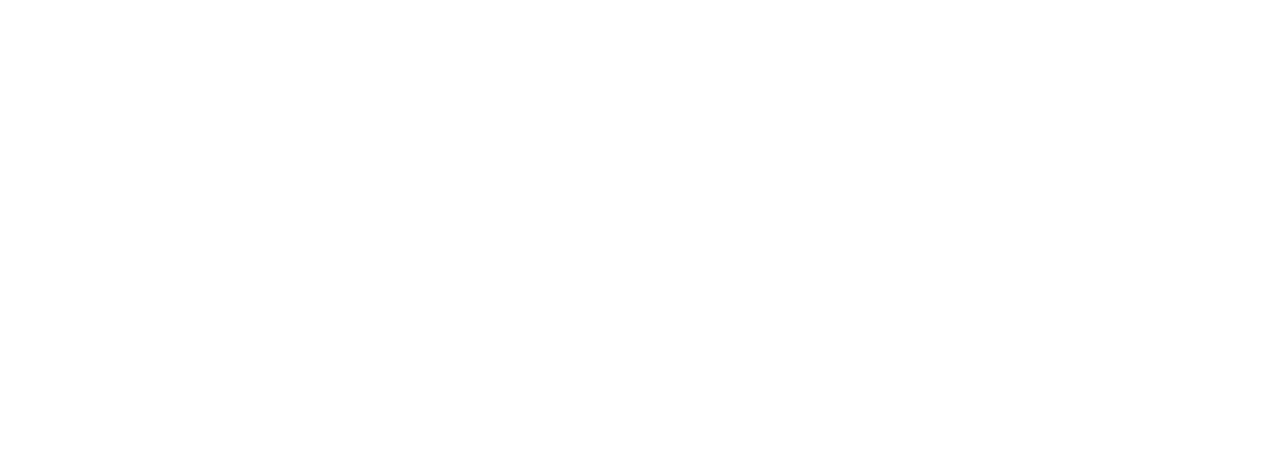
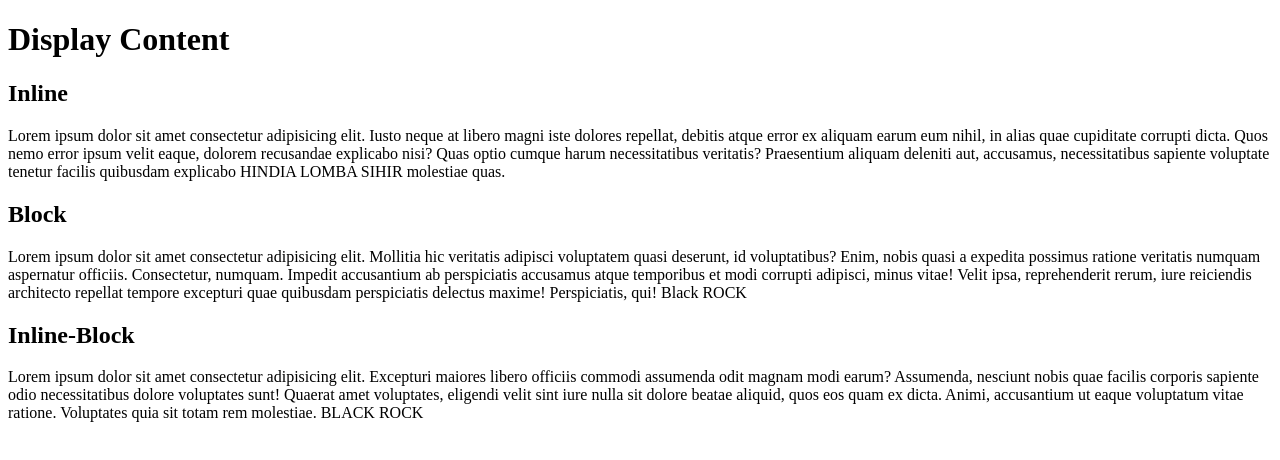
Before and after one commit to GilangPradnyana/display-model, a plain HTML site: page index.html in a window 1280 px wide. Drawn offline with Linux system fonts and the light colour scheme; a web font is replaced by a local one.

Commit message:
menambahkan styles header dan mengubah beberapa data index.html

```diff
--- a/css/styles.css
+++ b/css/styles.css
@@ -0,0 +1,3 @@
+/* FONT */
+@import url('https://fonts.googleapis.com/css2?family=Montaga&family=Montserrat:ital,wght@0,100..900;1,100..900&family=Radio+Canada+Big:ital,wght@0,400..700;1,400..700&display=swap');
+/*  */
--- a/index.html
+++ b/index.html
@@ -8,7 +8,56 @@
     <link rel="stylesheet" href="css/styles.css">
 </head>
 <body>
+    <div class="container">
+        <!-- header -->
+        <header>
+            <h1>Display Content</h1>
+        </header>
 
+        <!-- Materi Display  -->
+        <div class="display-inline">
+            <h2>Inline</h2>
+            <p>
+                Lorem ipsum dolor sit amet consectetur adipisicing elit. Iusto neque at libero magni iste dolores repellat, debitis atque error ex aliquam earum eum nihil, in alias quae cupiditate corrupti dicta.
+                Quos nemo error ipsum velit eaque, dolorem recusandae explicabo nisi? Quas optio cumque harum necessitatibus veritatis? Praesentium aliquam deleniti aut, accusamus, necessitatibus sapiente voluptate
+                tenetur facilis quibusdam explicabo <span>HINDIA</span> <span>LOMBA SIHIR </span>molestiae quas.
+            </p>
+
+        </div>
+
+        <div class="display-block">
+            <h2>Block</h2>
+            <p>
+                Lorem ipsum dolor sit
+                amet consectetur adipisicing elit. Mollitia hic
+                veritatis adipisci voluptatem quasi deserunt, id
+                voluptatibus? Enim, nobis quasi a expedita possimus ratione
+                veritatis numquam aspernatur officiis. Consectetur, numquam.
+                Impedit accusantium ab perspiciatis accusamus atque temporibus et
+                modi corrupti adipisci, minus vitae! Velit ipsa, reprehenderit rerum,
+                iure reiciendis architecto repellat tempore excepturi quae quibusdam
+                perspiciatis delectus maxime! Perspiciatis, qui! <span>Black</span> <span>ROCK</span>
+            </p>
+        </div>
+
+        <div class="display-inline-block">
+            <h2>Inline-Block</h2>
+            <p>
+                Lorem ipsum dolor sit amet consectetur adipisicing elit. Excepturi maiores libero officiis
+                commodi assumenda odit magnam modi earum? Assumenda, nesciunt nobis quae facilis corporis
+                sapiente odio necessitatibus dolore voluptates sunt!
+                Quaerat amet voluptates, eligendi velit sint iure nulla sit dolore beatae aliquid, quos eos
+                quam ex dicta. Animi, accusantium ut eaque voluptatum vitae ratione. Voluptates quia sit totam
+                rem molestiae. <span>BLACK</span> <span>ROCK</span>
+            </p>
+
+
+        </div>
+
+
+
+
+    </div>
 
 
 
```
